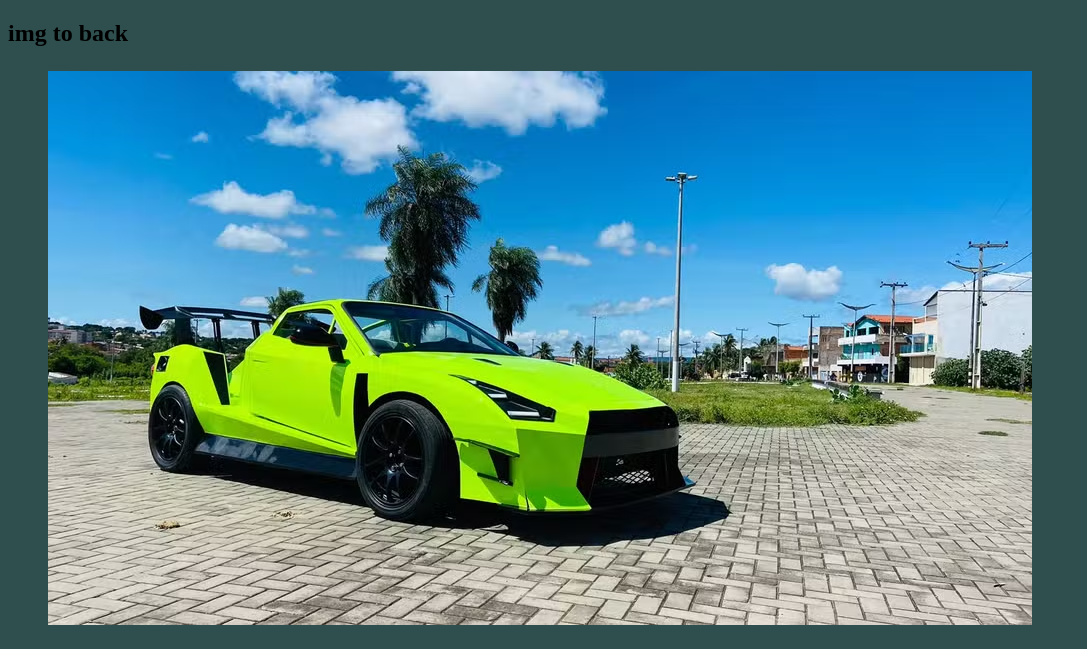
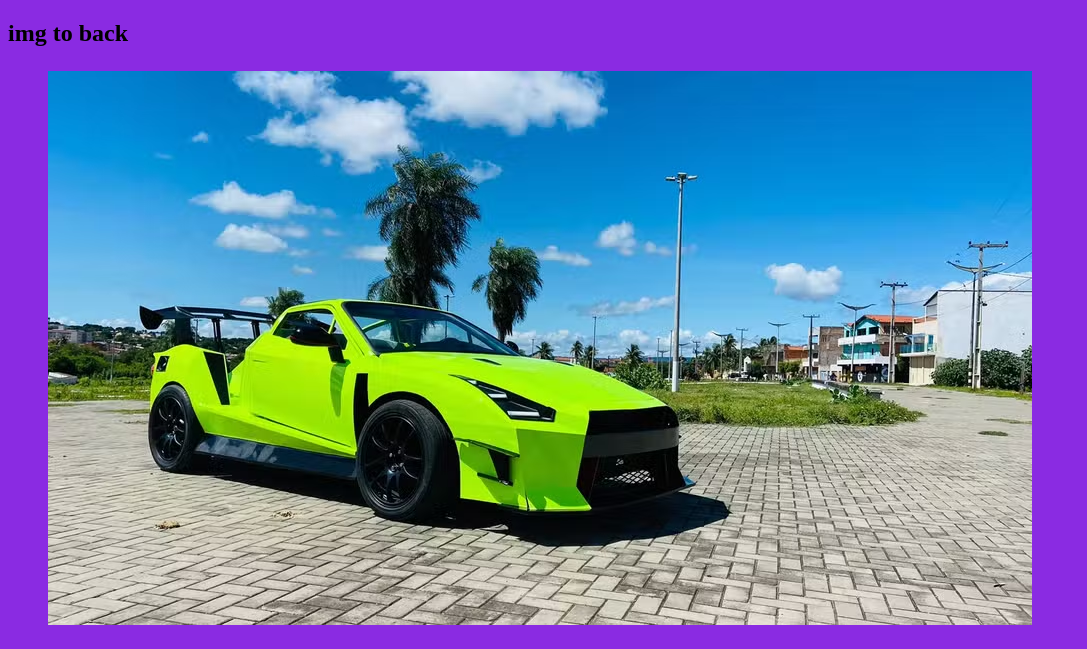
Before and after one commit to furniell/Hello-Word, a plain HTML site: page site-teste/index.html in a window 1280 px wide. Shown: the top 649 px of the page, without its empty margins (0-1087 px from the left). Drawn offline with Linux system fonts and the light colour scheme.

Commit message:
Update index.html

```diff
--- a/site-teste/index.html
+++ b/site-teste/index.html
@@ -6,7 +6,7 @@
     <title>SITE TESTE REPOSITÓRIO</title>
     <style>
         body{
-            background-color: darkslategray;
+            background-color: blueviolet;
         }
     </style>
 </head>
```
